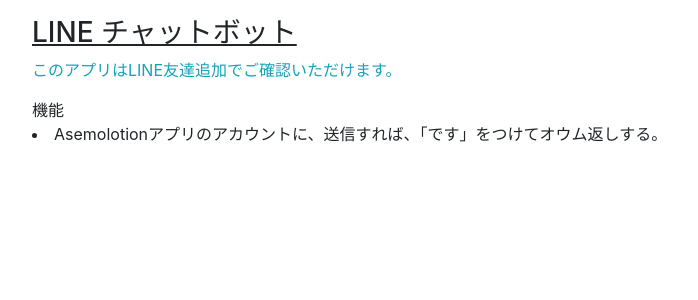
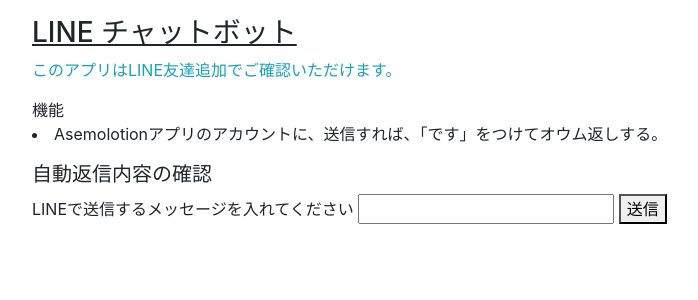
Before and after one commit to asemolotion/asemolotion_portfolio, a Django app: page /line_chatbot/ in a window 1280 px wide. Shown: the part 56-356 px from the top of the page, without its empty margins (53-751 px from the left). Run offline with Django 3.2, Linux system fonts and the light colour scheme; some libraries are stand-ins or nearby versions.

Commit message:
自動返信内容の確認作成 #32

```diff
--- a/line_chatbot/reply_prediction/distance_measure.py
+++ b/line_chatbot/reply_prediction/distance_measure.py
@@ -39,8 +39,6 @@
             option['sim'] = similarity
             sim_list.append(similarity)
 
-        print(sim_list)
-
         nearest_indices = []
 
         for i in range(0, count):
--- a/line_chatbot/reply_prediction/main.py
+++ b/line_chatbot/reply_prediction/main.py
@@ -19,7 +19,7 @@
     vectorizer = Vectorizer()
     measure = DistanceMeasure()
 
-    word_list = wd.tokenize(message)
+    word_list = wd.tokenize(user_message)
     mean_vec = vectorizer.get_mean_vectorized(word_list)
     nearest_options = measure.get_option_data(mean_vec)
 
--- a/line_chatbot/templates/line_chatbot/top.html
+++ b/line_chatbot/templates/line_chatbot/top.html
@@ -24,6 +24,22 @@
 
     </section>
 
+    <section id='' class='mt-3'>
+        <h5>自動返信内容の確認</h5>
+        <form action="{% url 'line_chatbot:post_message' %}" method='POST'>
+            {% csrf_token %}
+            <label for="message">LINEで送信するメッセージを入れてください</label>
+            <input type="text" name='message' id='message'>
+            <button type="submit">送信</button>
+        </form>
+
+
+        {% if auto_reply %}
+        <p>
+            返信: 「{{ auto_reply }}」
+        </p>
+        {% endif %}
+    </section>
 
 </div>
 
--- a/line_chatbot/urls.py
+++ b/line_chatbot/urls.py
@@ -6,6 +6,7 @@
 
 urlpatterns = [
     path('', TopView.as_view(), name='top'),
+    path('post_message/', post_message, name='post_message'),
     path('callback/', callback, name='callback'),  # LINEからのWebhookのコールバック
 
 ]
--- a/line_chatbot/utils.py
+++ b/line_chatbot/utils.py
@@ -74,11 +74,17 @@
         payload: dict: 返信内容
     """
 
+    ##########################
+    # 返信メッセージの条件分岐設定
+    ##########################
 
     if 'バス' in text:
         my_message = bus(text)
     else:
         my_message = estimated_option(text)
+
+    ##########################
+
 
     payload = {
         "replyToken":reply_token,
--- a/line_chatbot/views.py
+++ b/line_chatbot/views.py
@@ -5,10 +5,24 @@
 from django.views.decorators.csrf import csrf_exempt
 
 from .utils import parse_line_webhook, reply
+from line_chatbot.reply_prediction.main import predict_reply
+
 
 class TopView(TemplateView):
     """ メイン画面表示　"""
     template_name = 'line_chatbot/top.html'
+
+
+def post_message(request):
+
+    message = request.POST.get('message')
+    title = predict_reply(message)
+
+    context = {
+        'auto_reply': title
+    }
+
+    return render(request, 'line_chatbot/top.html', context)
 
 
 # LINEからのWebhookでのPOSTリクエストはCSRFトークンつけれないのでCSRFトークンを無視する。
```
